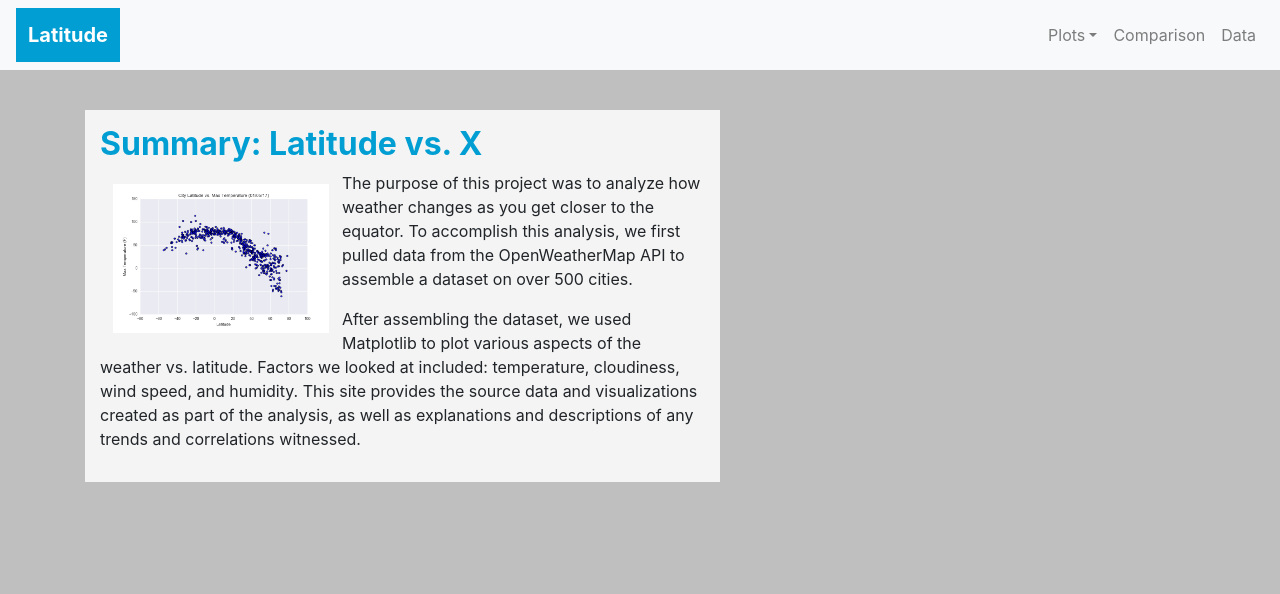
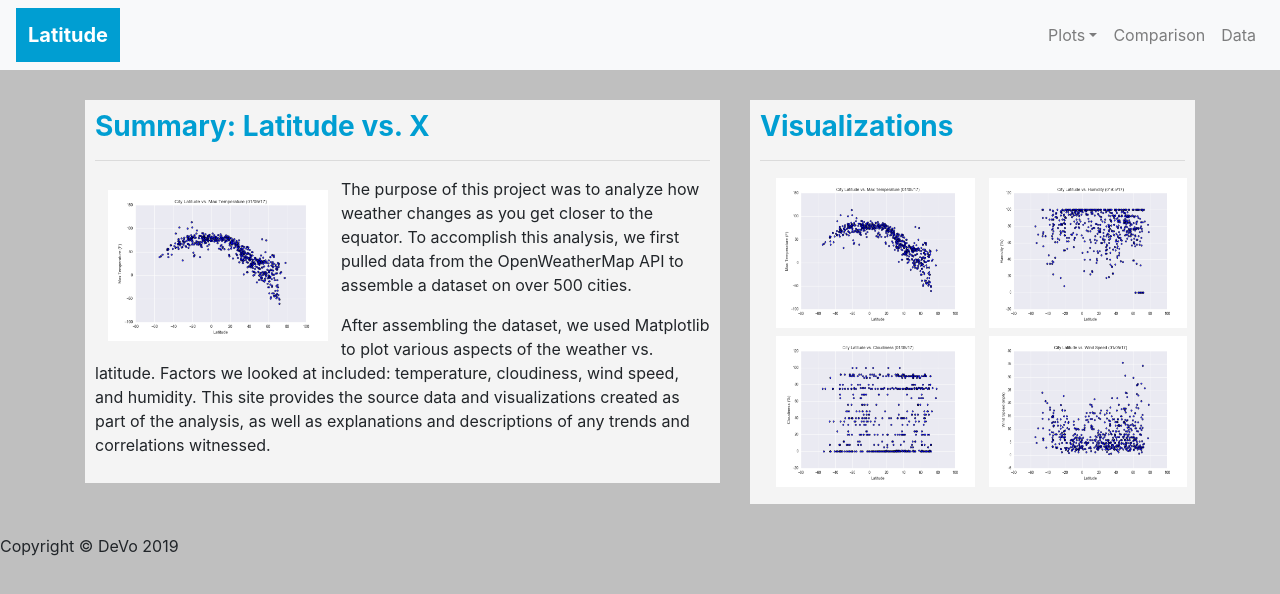
Before and after one commit to dxvo/Web_Visualization, a plain HTML site: page index.html in a window 1280 px wide. Drawn offline with nearby package versions, Linux system fonts and the light colour scheme.

Commit message:
updte index.html

```diff
--- a/index.html
+++ b/index.html
@@ -46,8 +46,10 @@
 	<div class="container">
 	    <div class="row">
 	    	<div class="col-lg-7 col-md-12">
-		        <div class="left_col">
-		        	<h2 style="color: #009ED2; font-weight: bold;"> Summary: Latitude vs. X </h2>
+
+		        <div class="col">
+		        	<h3 style="color: #009ED2; font-weight: bold;"> Summary: Latitude vs. X </h3>
+		        	<hr>
 		        	<img src="Resources/assets/images/Fig1.png" class="float-left" width = "40%" alt="Latitude vs Max Temp">
 		        	<p>The purpose of this project was to analyze how weather changes as you get closer to the equator. To
 		            accomplish this analysis, we first pulled data from the OpenWeatherMap API to assemble a dataset on over
@@ -56,16 +58,49 @@
 					Factors we looked at included: temperature, cloudiness, wind speed, and humidity. This site provides the
 					source data and visualizations created as part of the analysis, as well as explanations and descriptions of
 					any trends and correlations witnessed.</p>
+				</div>
+			</div>
 
+			<div class="col-lg-5 col-md-12">
+				<div class="col">
+					<h3 style="color: #009ED2; font-weight: bold;">Visualizations</h3>
+					<hr>
+
+					<div class="container">
+						<div class="row" style="padding-bottom: 20px;">
+							<div class="col-6">
+								<a href="max_temperature.html">
+									<img class = "panel display"  src="Resources/assets/images/Fig1.png" alt="Max Temp Graph">
+								</a>
+							</div>
+							<div class="col-6">
+								<a href="humidity.html.html">
+									<img class = "panel display"  src="Resources/assets/images/Fig2.png" alt="Humidity Graph">
+								</a>
+							</div>
+						</div>
+
+						<div class="row" style="padding-bottom: 20px;">
+							<div class="col-6">
+								<a href="cloudiness.html">
+									<img class = "panel display"  src="Resources/assets/images/Fig3.png" alt="Cloudiness Graph">
+								</a>
+							</div>
+							<div class="col-6">
+								<a href="wind_speed.html">
+									<img class = "panel display"  src="Resources/assets/images/Fig4.png" alt="Wind Speed Graph">
+								</a>
+							</div>
+						</div>
+					</div>
 				</div>
 			</div>
 		</div>
 	</div>
 
-
-
-
-
+	<footer>
+		 <div class="footer">Copyright &copy; DeVo 2019</div>
+  	</footer>
 
 
 	<!-- Optional JavaScript -->
--- a/style.css
+++ b/style.css
@@ -18,13 +18,24 @@ img{
 	padding: 13px;
 }
 
-.left_col {
-	margin-bottom: 40px;
-	margin-top: 40px;
+.col {
+	margin-bottom: 30px;
+	margin-top: 30px;
 	background-color: #F4F4F4;
-	padding: 15px;
+	padding: 10px;
 }
 
 body{
-	background-color: #BFBFBF
+	background-color: #BFBFBF;
 }
+
+.panel:hover{
+    border-color: #000000;
+    border-style: solid;
+}
+
+.display{
+	height: 110%;
+	width: 110%;
+	padding: 1px;
+}
```
